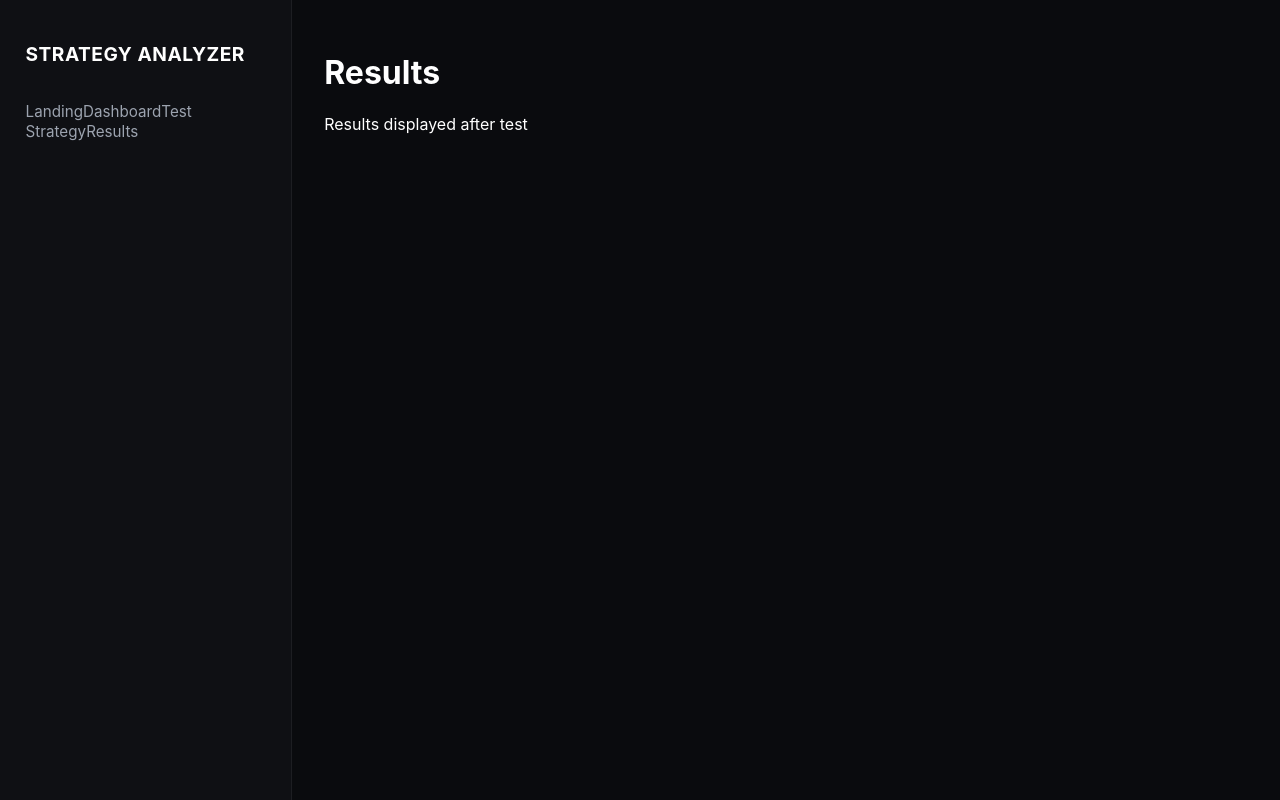
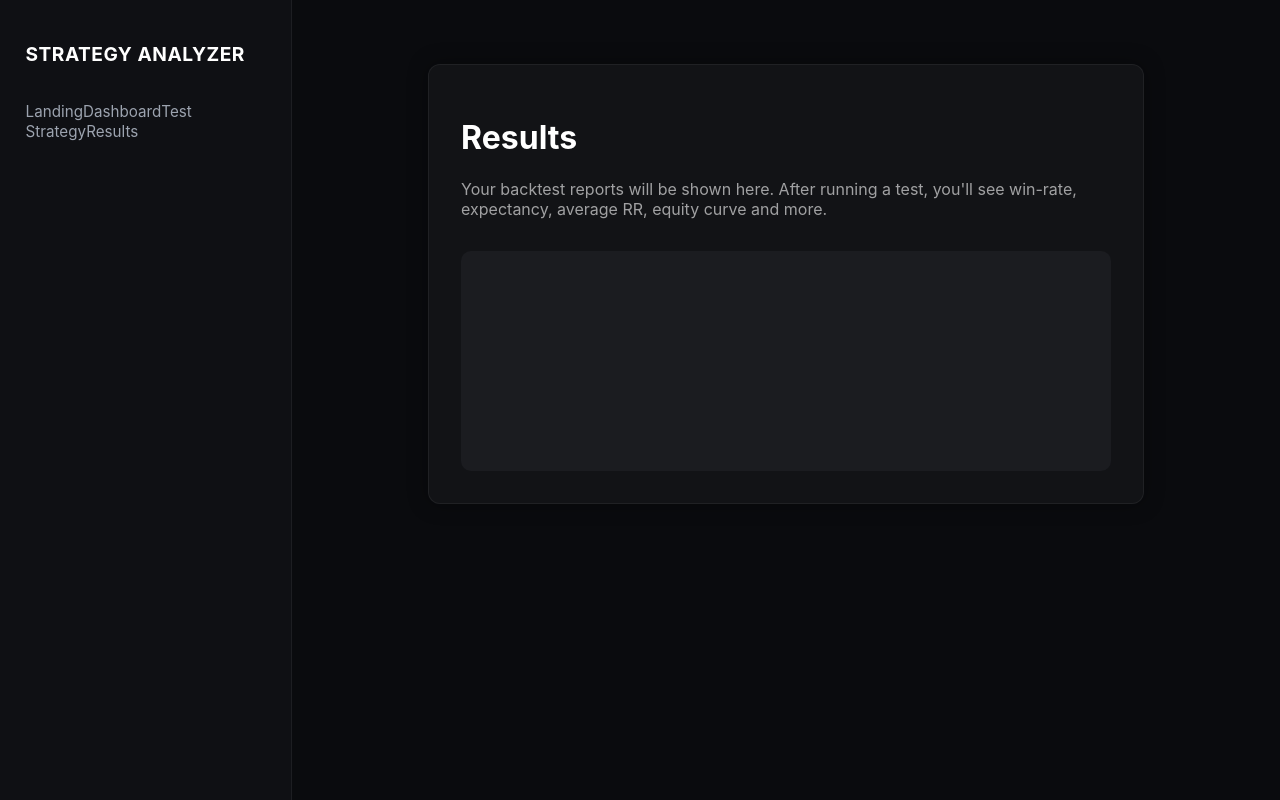
Before and after one commit to niv223/strategy-analyzer1, a React (Vite) app: page /results in a window 1280 px wide. Built offline with nearby package versions, Linux system fonts and the light colour scheme.

Commit message:
Update Results.jsx

```diff
--- a/src/pages/Results.jsx
+++ b/src/pages/Results.jsx
@@ -1 +1,20 @@
-export default function Results(){return <div><h1>Results</h1><p>Results displayed after test</p></div>}
+export default function Results() {
+  return (
+    <div className="page" style={{ display:"flex", justifyContent:"center" }}>
+      <div className="form-card" style={{ width:"100%", maxWidth:"650px" }}>
+        <h1>Results</h1>
+        <p style={{ opacity:.6 }}>
+          Your backtest reports will be shown here. After running a test,
+          you'll see win-rate, expectancy, average RR, equity curve and more.
+        </p>
+
+        <div style={{
+          height:"220px",
+          background:"#1b1c20",
+          borderRadius:"10px",
+          marginTop:"2rem"
+        }}></div>
+      </div>
+    </div>
+  );
+}
```
